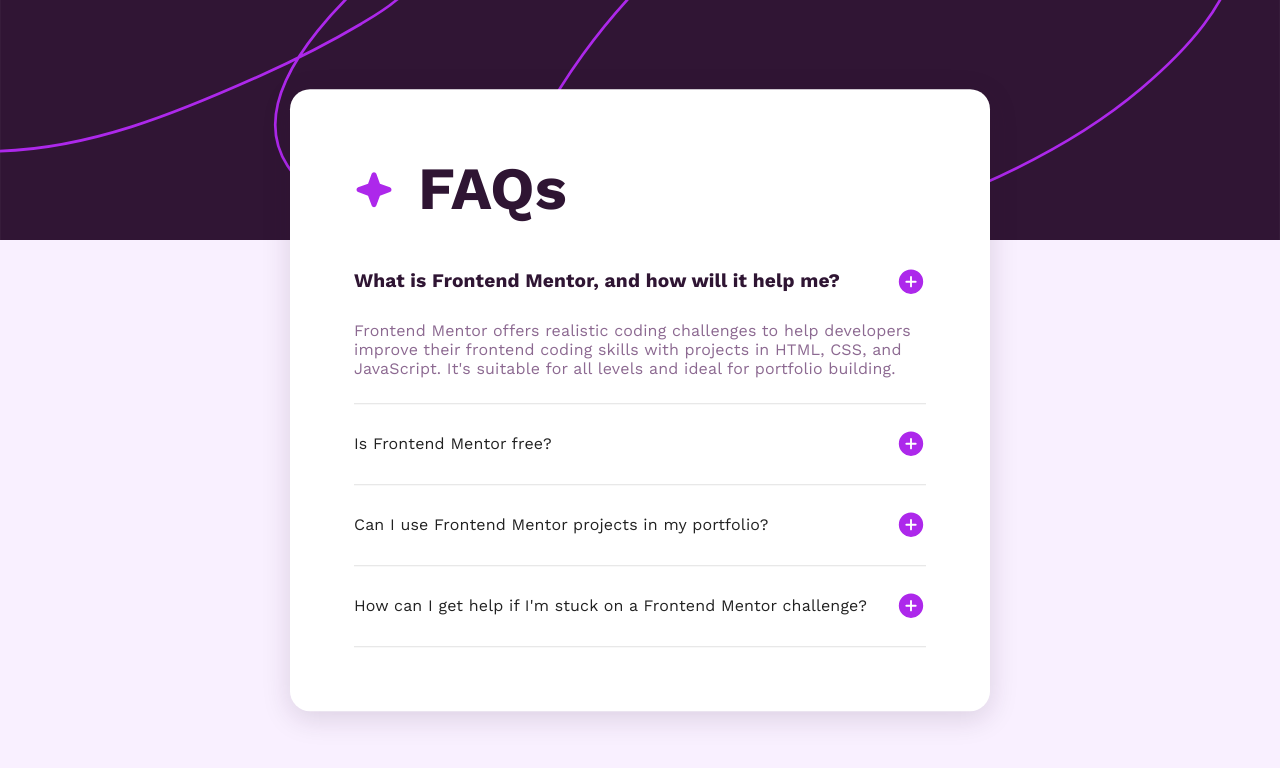
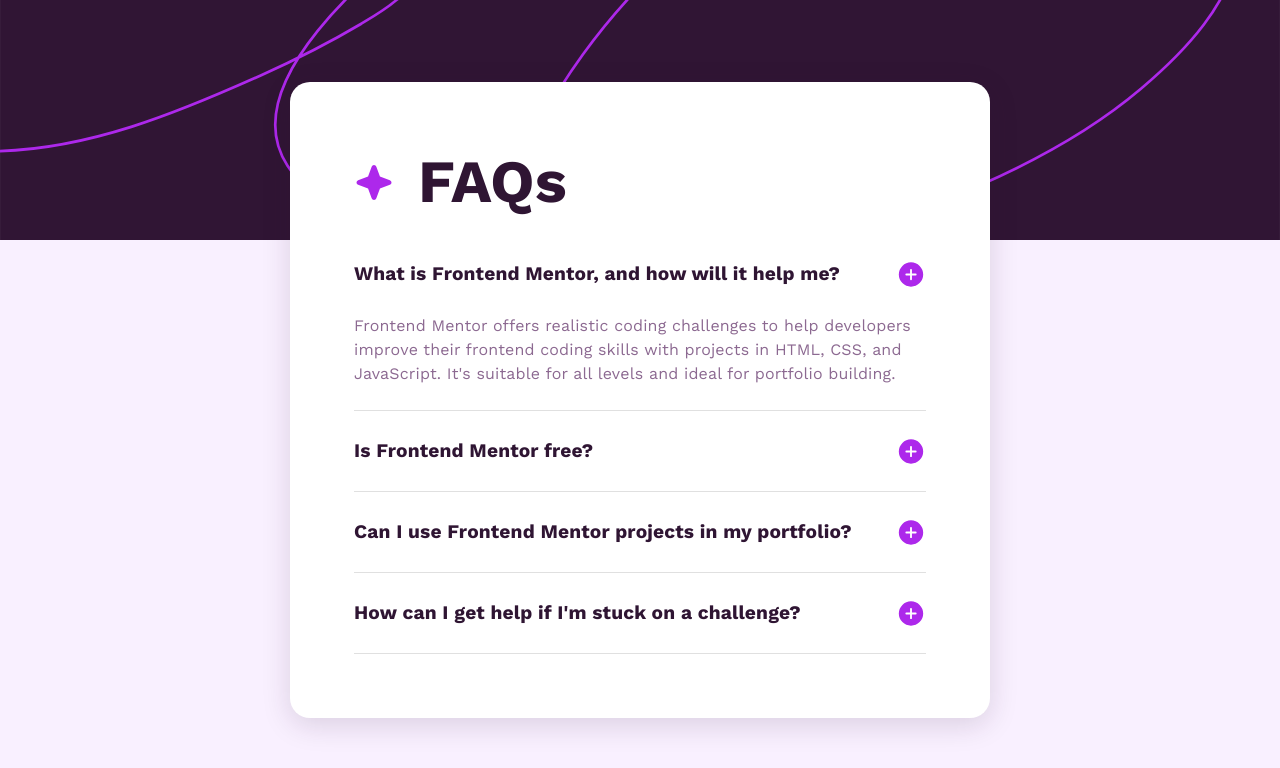
Before and after one commit to ensarokumus/fm-faq-accordion-main, a React (Vite) app: page / in a window 1280 px wide. Shown: the top 768 px of the page. Built offline with nearby package versions, Linux system fonts and the light colour scheme.

Commit message:
Style all Typography components

```diff
--- a/src/components/faqAccordion.jsx
+++ b/src/components/faqAccordion.jsx
@@ -73,7 +73,7 @@
         </AccordionSummary>
         <AccordionDetails>
           <Typography
-            variant="h2"
+            variant="p"
             sx={{
               fontSize: "1rem",
               fontWeight: "300",
@@ -92,10 +92,26 @@
         onChange={handleChange("panel2")}
       >
         <AccordionSummary aria-controls="panel2d-content" id="panel2d-header">
-          <Typography>Is Frontend Mentor free?</Typography>
+          <Typography
+            variant="h2"
+            sx={{
+              fontSize: "1.2rem",
+              fontWeight: "900",
+              color: "hsl(292, 42%, 14%)",
+            }}
+          >
+            Is Frontend Mentor free?
+          </Typography>
         </AccordionSummary>
         <AccordionDetails>
-          <Typography>
+          <Typography
+            variant="p"
+            sx={{
+              fontSize: "1rem",
+              fontWeight: "300",
+              color: "hsl(292, 16%, 49%)",
+            }}
+          >
             Yes, Frontend Mentor offers both free and premium coding challenges,
             with the free option providing access to a range of projects
             suitable for all skill levels.
@@ -107,12 +123,26 @@
         onChange={handleChange("panel3")}
       >
         <AccordionSummary aria-controls="panel3d-content" id="panel3d-header">
-          <Typography>
+          <Typography
+            variant="h2"
+            sx={{
+              fontSize: "1.2rem",
+              fontWeight: "900",
+              color: "hsl(292, 42%, 14%)",
+            }}
+          >
             Can I use Frontend Mentor projects in my portfolio?
           </Typography>
         </AccordionSummary>
         <AccordionDetails>
-          <Typography>
+          <Typography
+            variant="p"
+            sx={{
+              fontSize: "1rem",
+              fontWeight: "300",
+              color: "hsl(292, 16%, 49%)",
+            }}
+          >
             Yes, you can use projects completed on Frontend Mentor in your
             portfolio. It's an excellent way to showcase your skills to
             potential employers!
@@ -124,12 +154,26 @@
         onChange={handleChange("panel4")}
       >
         <AccordionSummary aria-controls="panel4d-content" id="panel4d-header">
-          <Typography>
-            How can I get help if I'm stuck on a Frontend Mentor challenge?
+          <Typography
+            variant="h2"
+            sx={{
+              fontSize: "1.2rem",
+              fontWeight: "900",
+              color: "hsl(292, 42%, 14%)",
+            }}
+          >
+            How can I get help if I'm stuck on a challenge?
           </Typography>
         </AccordionSummary>
         <AccordionDetails>
-          <Typography>
+          <Typography
+            variant="p"
+            sx={{
+              fontSize: "1rem",
+              fontWeight: "300",
+              color: "hsl(292, 16%, 49%)",
+            }}
+          >
             The best place to get help is inside Frontend Mentor's Discord
             community. There's a help channel where you can ask questions and
             seek support from other community members.
```
